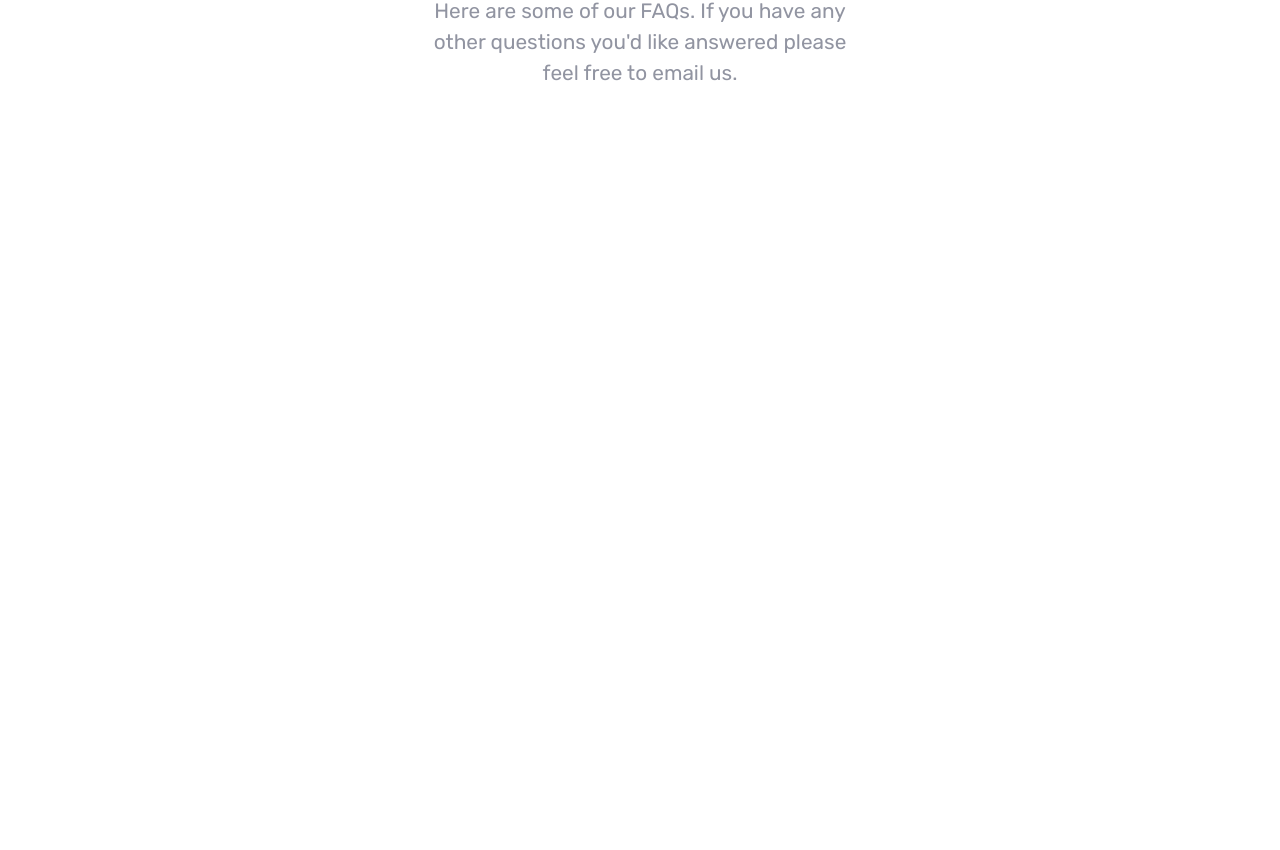
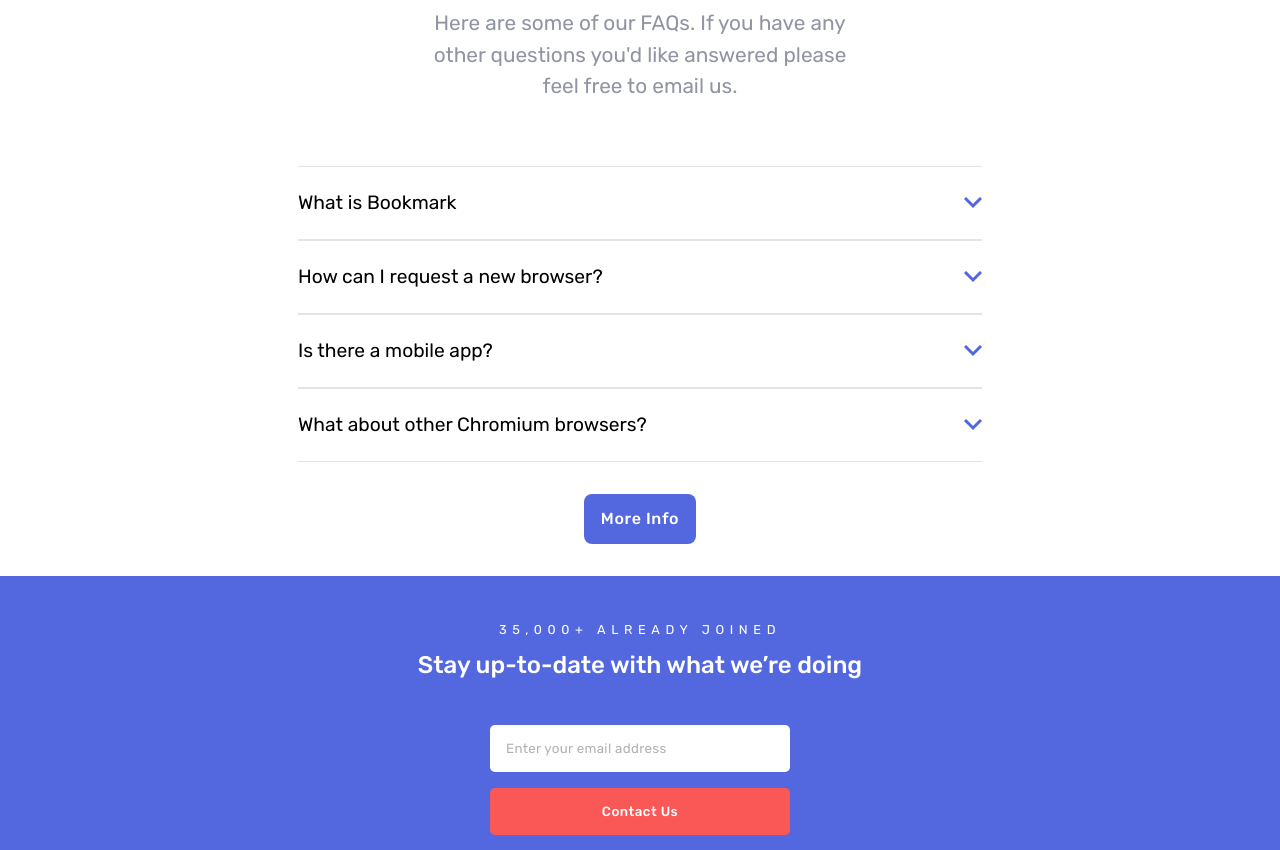
Before and after one commit to Dark-Lover/Bookmark-landing-page, a Next.js app: page / in a window 1280 px wide. Shown: the part 1947-2797 px from the top of the page. Before the commit the page ends 2100 px from the top, so only its background shows below. Built offline with nearby package versions, Linux system fonts and the light colour scheme.

Commit message:
add footer section

```diff
--- a/components/faqs/Faqs.module.scss
+++ b/components/faqs/Faqs.module.scss
@@ -1,13 +1,56 @@
 @import "./../../styles/comp/download";
 @import "./../../styles/ui/fonts";
 @import "./../../styles/ui/btn";
+@import "./../../styles/comp/faq";
 
 .faqs {
   padding: 2rem 0;
+  @include flex(column, center, center);
   .faqs_heading {
     @include flex(column, center, center);
     .lead {
       text-align: center;
     }
   }
+  .dropdown_faq {
+    padding: 2rem 0.5rem;
+    width: 320px;
+    @include md {
+      width: 400px;
+    }
+    @include lg {
+      width: 700px;
+    }
+    @include flex(column, center, center);
+    .faq_card {
+      @include flex(column, center, center);
+      width: 100%;
+      .question {
+        font-size: 1rem;
+        line-height: 1.5rem;
+        border-top: 1px solid $light-neutral;
+        border-bottom: 1px solid $light-neutral;
+        width: 100%;
+        @include flex(row, space-between, center);
+        padding: 1.5rem 0;
+        img {
+          cursor: pointer;
+        }
+        @include md {
+          font-size: 1.2rem;
+        }
+      }
+      .answer {
+        font-size: 1rem;
+        padding: 1rem 0;
+        line-height: 1.7rem;
+        color: $meduim_neutral;
+        @include md {
+          font-size: 1.2rem;
+          padding: 2rem 0;
+          line-height: 2rem;
+        }
+      }
+    }
+  }
 }
--- a/components/faqs/Faqs.tsx
+++ b/components/faqs/Faqs.tsx
@@ -1,5 +1,10 @@
+import Image from "next/image";
 import styles from "./Faqs.module.scss";
+import { faqs } from "./../../data/faq";
+import { useState } from "react";
+
 function Faqs() {
+  const [openFaq, setOpenFaq] = useState<number>(0);
   return (
     <section className={styles.faqs}>
       <div className={styles.faqs_heading}>
@@ -9,6 +14,34 @@
           like answered please feel free to email us.
         </p>
       </div>
+      <div className={styles.dropdown_faq}>
+        {faqs.map((faq) => {
+          return (
+            <div className={styles.faq_card} key={faq.id}>
+              <div className={styles.question}>
+                <h3>{faq.title}</h3>
+                <Image
+                  src={`/images/${
+                    openFaq === faq.id ? "icon-arrow-red" : "icon-arrow"
+                  }.svg`}
+                  width={18}
+                  height={12}
+                  alt="arrow"
+                  onClick={() => setOpenFaq(openFaq === faq.id ? 0 : faq.id)}
+                />
+              </div>
+              {openFaq === faq.id ? (
+                <p className={styles.answer}>{faq.answer}</p>
+              ) : (
+                ""
+              )}
+            </div>
+          );
+        })}
+      </div>
+      <a href="#" className={styles.btn_primary}>
+        More Info
+      </a>
     </section>
   );
 }
--- a/components/features/Features.module.scss
+++ b/components/features/Features.module.scss
@@ -1,5 +1,6 @@
 @import "./../../styles/comp/features";
 @import "./../../styles/ui/fonts";
+@import "./../../styles/ui/btn";
 
 .features {
   padding: 2rem 1.5rem;
--- a/components/features/Features.tsx
+++ b/components/features/Features.tsx
@@ -46,6 +46,9 @@
           <div className={styles.features_content}>
             <h2 className={styles.title}> {featuresData[selectedId].title}</h2>
             <p className={styles.desc}>{featuresData[selectedId].desc}</p>
+            <a href="#" className={styles.btn_primary}>
+              More Info
+            </a>
           </div>
         </div>
         {/* End Feature detail comp */}
--- /dev/null
+++ b/components/footer/Footer.module.scss
@@ -0,0 +1,70 @@
+@import "./../../styles/comp/footer";
+@import "./../../styles/ui/fonts";
+@import "./../../styles/ui/btn";
+
+.footer {
+  .contact {
+    @include flex(column, center, center);
+    gap: 1rem;
+    background-color: $primary;
+    padding: 3rem 1rem;
+    p,
+    h2 {
+      color: white;
+    }
+    .small {
+      font-size: 0.8rem;
+      letter-spacing: 0.35rem;
+    }
+    .form {
+      @include flex(column, center);
+      gap: 1rem;
+      width: 300px;
+      input,
+      button {
+        padding: 1rem;
+        border-radius: 5px;
+      }
+      button {
+        background-color: $secondary;
+        color: white;
+        font-weight: 500;
+        letter-spacing: 0.03rem;
+        cursor: pointer;
+        &:hover {
+          background-color: lighten($secondary, 5%);
+        }
+      }
+    }
+  }
+  .social {
+    @include flex(column, center, center);
+    gap: 1rem;
+    padding: 3rem 1rem;
+    width: 100%;
+    background-color: $dark-blue;
+    position: relative;
+    .logo {
+      width: 148px;
+      height: 25px;
+      position: relative;
+    }
+    .footer_menu {
+      > li {
+        color: white;
+        margin-bottom: 1.3rem;
+        cursor: pointer;
+        text-align: center;
+        font-weight: 400;
+        font-size: 0.9rem;
+      }
+    }
+    .icons {
+      @include flex(row, center, center);
+      gap: 1rem;
+      img {
+        cursor: pointer;
+      }
+    }
+  }
+}
--- /dev/null
+++ b/components/footer/Footer.tsx
@@ -0,0 +1,48 @@
+import Image from "next/image";
+import MobileMenu from "../mobileMenu/MobileMenu";
+import styles from "./Footer.module.scss";
+
+function Footer() {
+  return (
+    <footer className={styles.footer}>
+      <div className={styles.contact}>
+        <p className={styles.small}>35,000+ ALREADY JOINED</p>
+        <h2 className={styles.title}>Stay up-to-date with what we’re doing</h2>
+        <div className={styles.form}>
+          <input type="email" placeholder="Enter your email address" />
+          <button>Contact Us</button>
+        </div>
+      </div>
+      <div className={styles.social}>
+        <div className={styles.logo}>
+          <Image
+            src="/images/logo-bookmark-white.svg"
+            layout="fill"
+            alt="Logo"
+          />
+        </div>
+        <ul className={styles.footer_menu}>
+          <li>Features</li>
+          <li>Pricing</li>
+          <li>Contact</li>
+        </ul>
+        <div className={styles.icons}>
+          <Image
+            src="/images/icon-facebook.svg"
+            width={24}
+            height={24}
+            alt="Logo"
+          />
+          <Image
+            src="/images/icon-twitter.svg"
+            width={24}
+            height={24}
+            alt="Logo"
+          />
+        </div>
+      </div>
+    </footer>
+  );
+}
+
+export default Footer;
--- a/components/layout/Layout.tsx
+++ b/components/layout/Layout.tsx
@@ -1,4 +1,5 @@
 import Head from "next/head";
+import Footer from "../footer/Footer";
 import Header from "../header/Header";
 import styles from "./Layout.module.scss";
 interface ILayout {
@@ -14,7 +15,7 @@
       </Head>
       <Header />
       <main className={styles.container}>{children}</main>
-      {/* FOOTER */}
+      <Footer />
     </div>
   );
 }
--- a/styles/base/_colors.scss
+++ b/styles/base/_colors.scss
@@ -1,6 +1,8 @@
 $primary: hsl(231, 69%, 60%);
 $secondary: hsl(0, 94%, 66%);
 $neutral: hsl(229, 8%, 60%);
-$black-neutral: hsl(223, 6%, 25%);
+$black-neutral: hsl(225, 3%, 25%);
+$meduim-neutral: hsl(223, 3%, 45%);
 $white-neutral: hsla(0, 0%, 95%, 0.982);
+$light-neutral: hsla(0, 8%, 90%, 0.982);
 $dark-blue: hsl(229, 31%, 21%);
--- a/styles/base/_reset.scss
+++ b/styles/base/_reset.scss
@@ -111,3 +111,19 @@
 a {
   text-decoration: none;
 }
+
+button {
+  border: none;
+  background-color: white;
+  font-family: "Rubik", sans-serif;
+}
+input {
+  border: none;
+  outline: none;
+}
+::placeholder {
+  color: hsla(0, 3%, 69%, 0.982);
+  font-weight: 400;
+  font-family: "Rubik", sans-serif;
+  letter-spacing: 0.02rem;
+}
--- /dev/null
+++ b/styles/comp/_faq.scss
@@ -0,0 +1,3 @@
+@import "../base/colors";
+@import "../base/breakpoints";
+@import "../base/mixins";
--- /dev/null
+++ b/styles/comp/_footer.scss
@@ -0,0 +1,3 @@
+@import "../base/colors";
+@import "../base/breakpoints";
+@import "../base/mixins";
```
Also changed, not shown: public/images/icon-arrow-red.svg (added).
